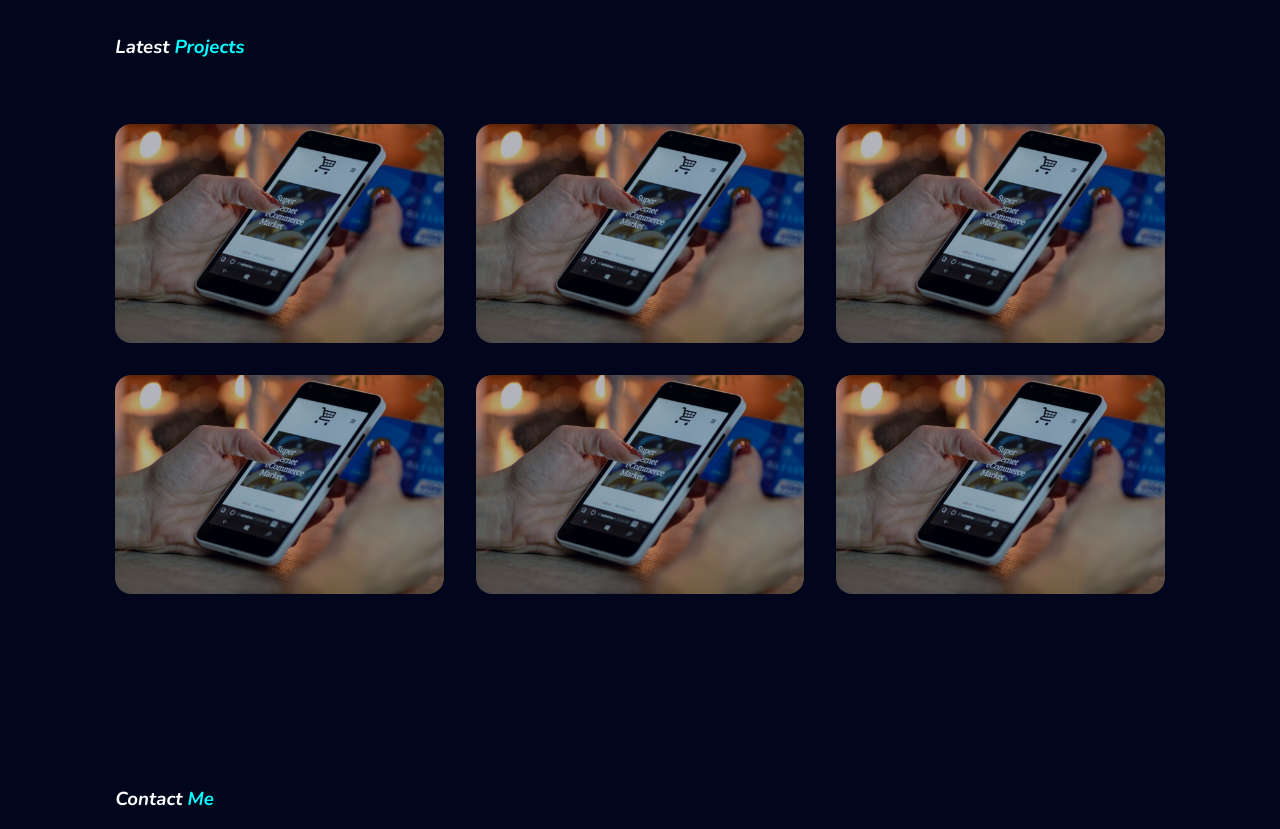
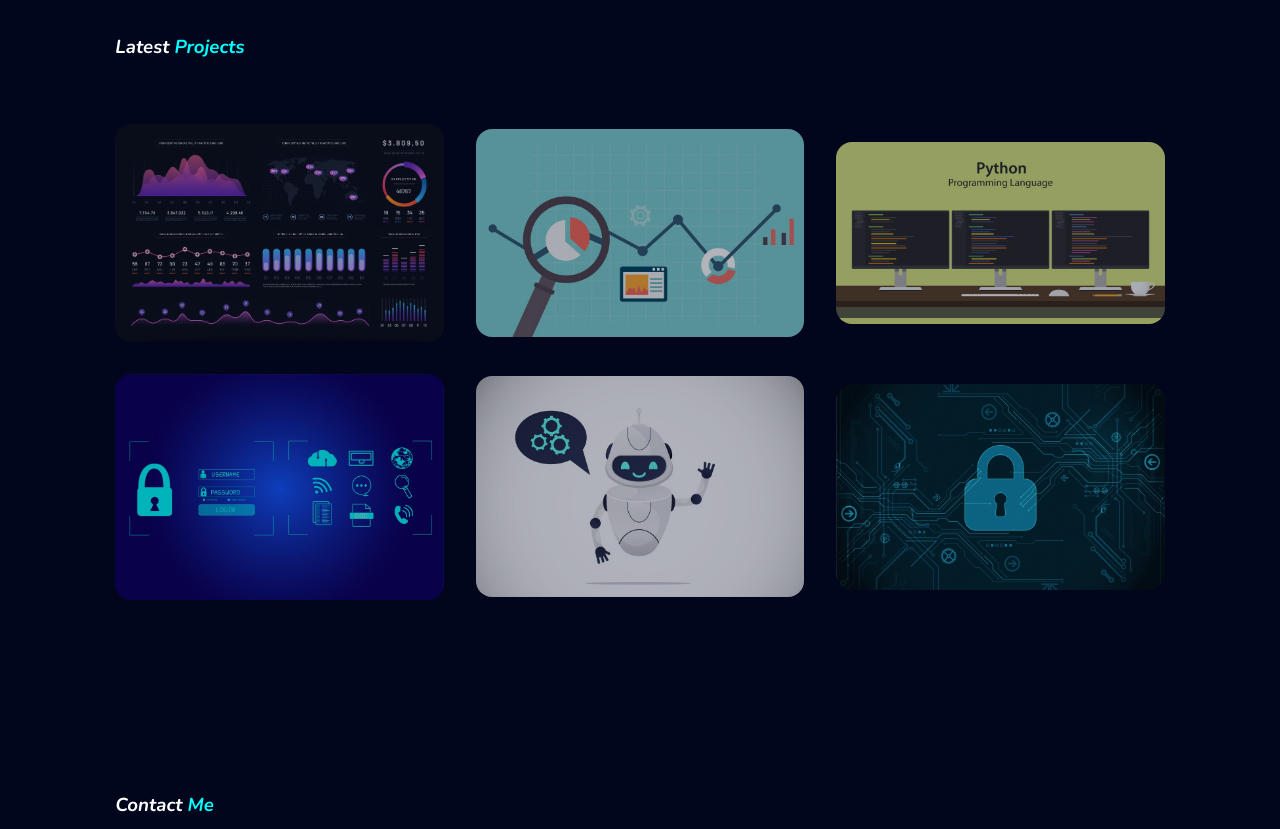
Before and after one commit to itsbonface/portfolio, a plain HTML site: page index.html in a window 1280 px wide. Shown: the part 1800-2629 px from the top of the page. Drawn offline with nearby package versions, Linux system fonts and the light colour scheme.

Commit message:
Update index.html

```diff
--- a/index.html
+++ b/index.html
@@ -58,7 +58,7 @@
     <!-- About Section Design -->
     <section class="about" id="about">
         <div class="about-img">
-            <img src="assets/img/brand4.jpg" alt="">
+            <img src="assets/img/about_me.jpg" alt="">
         </div>
 
         <div class="about-content">
@@ -110,7 +110,7 @@
         <div class="portfolio-container">
 
             <div class="portfolio-box">
-                <img src="assets/img/brand1.jpg" alt="">
+                <img src="assets/img/data_science.jpg" alt="">
                 <div class="portfolio-layer">
                     <h3>Kaggle Projects</h3>
                     <p>My collection of data science projects.</p>
@@ -119,7 +119,7 @@
             </div>
 
             <div class="portfolio-box">
-                <img src="assets/img/brand1.jpg" alt="">
+                <img src="assets/img/data_analysis.jpg" alt="">
                 <div class="portfolio-layer">
                     <h3>Data analysis</h3>
                     <p>Data science, analysis and machine learning projects.</p>
@@ -128,7 +128,7 @@
             </div>
 
             <div class="portfolio-box">
-                <img src="assets/img/brand1.jpg" alt="">
+                <img src="assets/img/python.jpg" alt="">
                 <div class="portfolio-layer">
                     <h3>Python Projects</h3>
                     <p>Collection of different python projects.</p>
@@ -137,7 +137,7 @@
             </div>
 
             <div class="portfolio-box">
-                <img src="assets/img/brand1.jpg" alt="">
+                <img src="assets/img/pvolt.jpg" alt="">
                 <div class="portfolio-layer">
                     <h3>PVolt</h3>
                     <p>A password manager to test my cryptographic skills. (Comming Soon..)</p>
@@ -146,7 +146,7 @@
             </div>
 
             <div class="portfolio-box">
-                <img src="assets/img/brand1.jpg" alt="">
+                <img src="assets/img/chatbot.jpg" alt="">
                 <div class="portfolio-layer">
                     <h3>Chatbot</h3>
                     <p>Yeah, I was also a beginner at some point.</p>
@@ -155,7 +155,7 @@
             </div>
 
             <div class="portfolio-box">
-                <img src="assets/img/brand1.jpg" alt="">
+                <img src="assets/img/tools.jpg" alt="">
                 <div class="portfolio-layer">
                     <h3>Tools</h3>
                     <p>CyberSec tools and automations. (Coming Soon..)</p>
```
